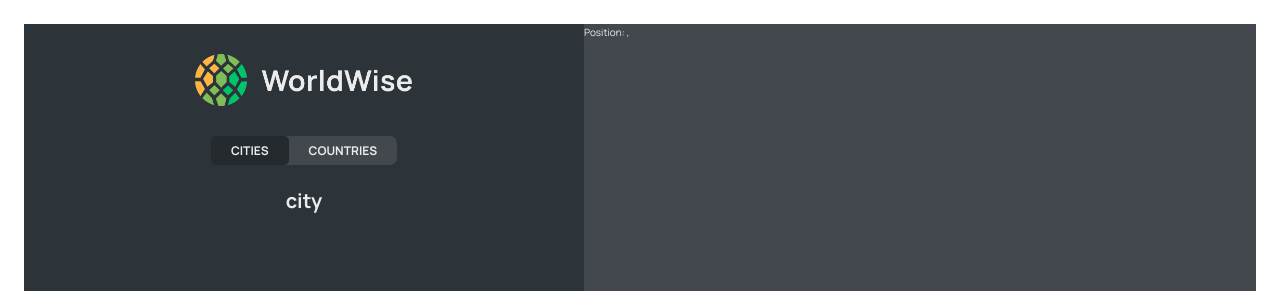
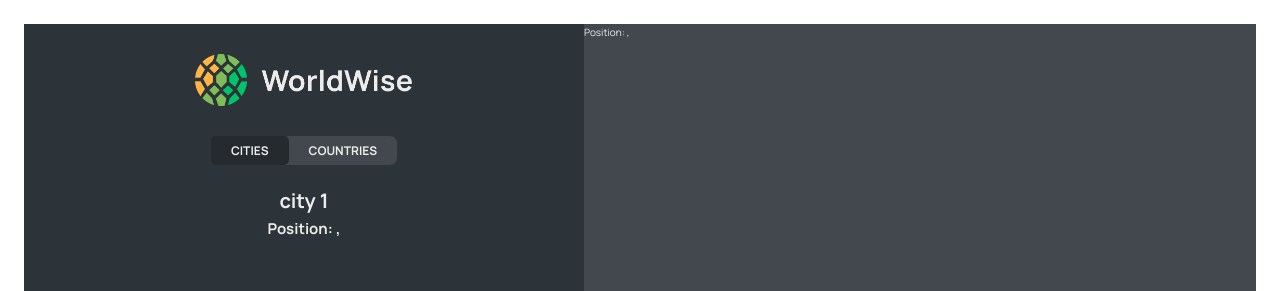
Before and after one commit to itsninam/worldwise, a React (Vite) app: page /app/cities/1 in a window 1280 px wide. Shown: the top 291 px of the page. Built offline with nearby package versions, Linux system fonts and the light colour scheme; data requests are answered from the project's data file.

Commit message:
Set up query strings

```diff
--- a/src/components/City.jsx
+++ b/src/components/City.jsx
@@ -1,4 +1,4 @@
-import { useParams } from "react-router-dom";
+import { useParams, useSearchParams } from "react-router-dom";
 import styles from "./City.module.css";
 
 const formatDate = (date) =>
@@ -11,6 +11,10 @@ const formatDate = (date) =>
 
 function City() {
   const { id } = useParams();
+  const [params, setParams] = useSearchParams();
+
+  const lat = params.get("lat");
+  const lng = params.get("lng");
   // TEMP DATA
   const currentCity = {
     cityName: "Lisbon",
@@ -22,7 +26,13 @@ function City() {
   const { cityName, emoji, date, notes } = currentCity;
 
   return (
-    <h1>city</h1>
+    <>
+      <h1>city {id} </h1>
+      <h2>
+        Position: {lat}, {lng}
+      </h2>
+    </>
+
     // <div className={styles.city}>
     //   <div className={styles.row}>
     //     <h6>City name</h6>
--- a/src/components/Map.jsx
+++ b/src/components/Map.jsx
@@ -6,6 +6,7 @@ const Map = () => {
 
   const lat = params.get("lat");
   const lng = params.get("lng");
+
   return (
     <p className={styles.mapContainer}>
       <span>
```
